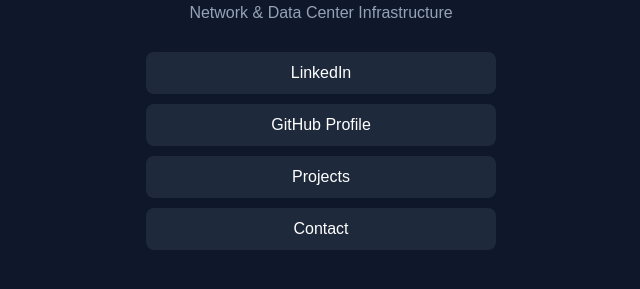
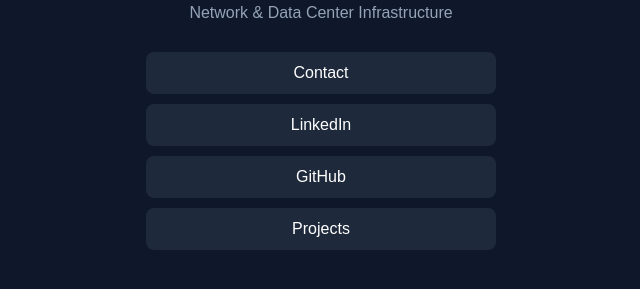
Before and after one commit to x2vmbwtsjf-afk/Ilanhaitas, a plain HTML site: page index.html in a window 1280 px wide. Shown: the part 167-456 px from the top of the page, without its empty margins (319-959 px from the left). Drawn offline with Linux system fonts and the light colour scheme.

Commit message:
Update contact and GitHub links in index.html

```diff
--- a/index.html
+++ b/index.html
@@ -49,14 +49,15 @@ a:hover {
 <h1>Ilan Haitas</h1>
 <div class="subtitle">Network & Data Center Infrastructure</div>
 
+<a href="mailto:ilanhaitas@gmail.com">Contact</a>
 
 <a href="https://linkedin.com/in/ilanhaitas">LinkedIn</a>
 
-<a href="https://github.com/x2vmbwtsjf-afk">GitHub Profile</a>
+<a href="https://github.com/x2vmbwtsjf-afk">GitHub</a>
 
 <a href="https://github.com/x2vmbwtsjf-afk?tab=repositories">Projects</a>
 
-<a href="mailto:ilanhaitas@gmail.com">Contact</a>
+
 
 </div>
 
```
